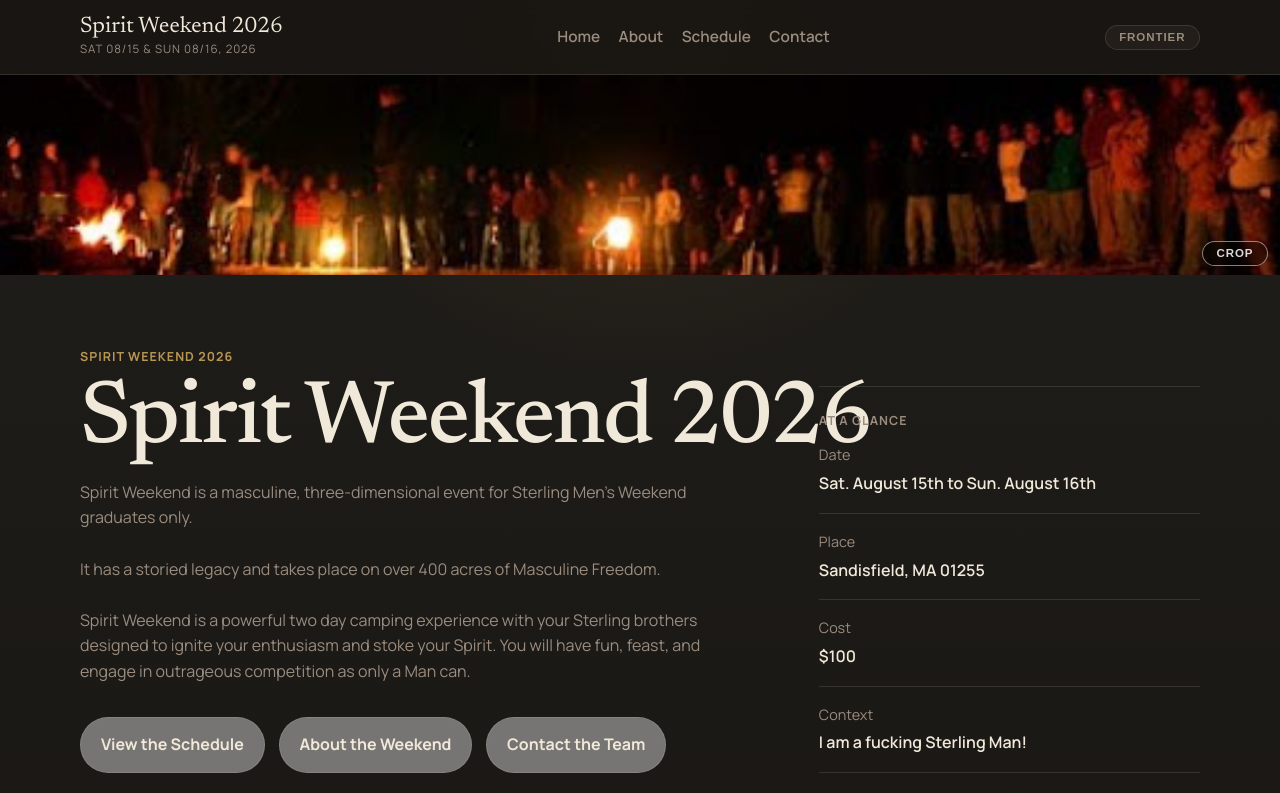
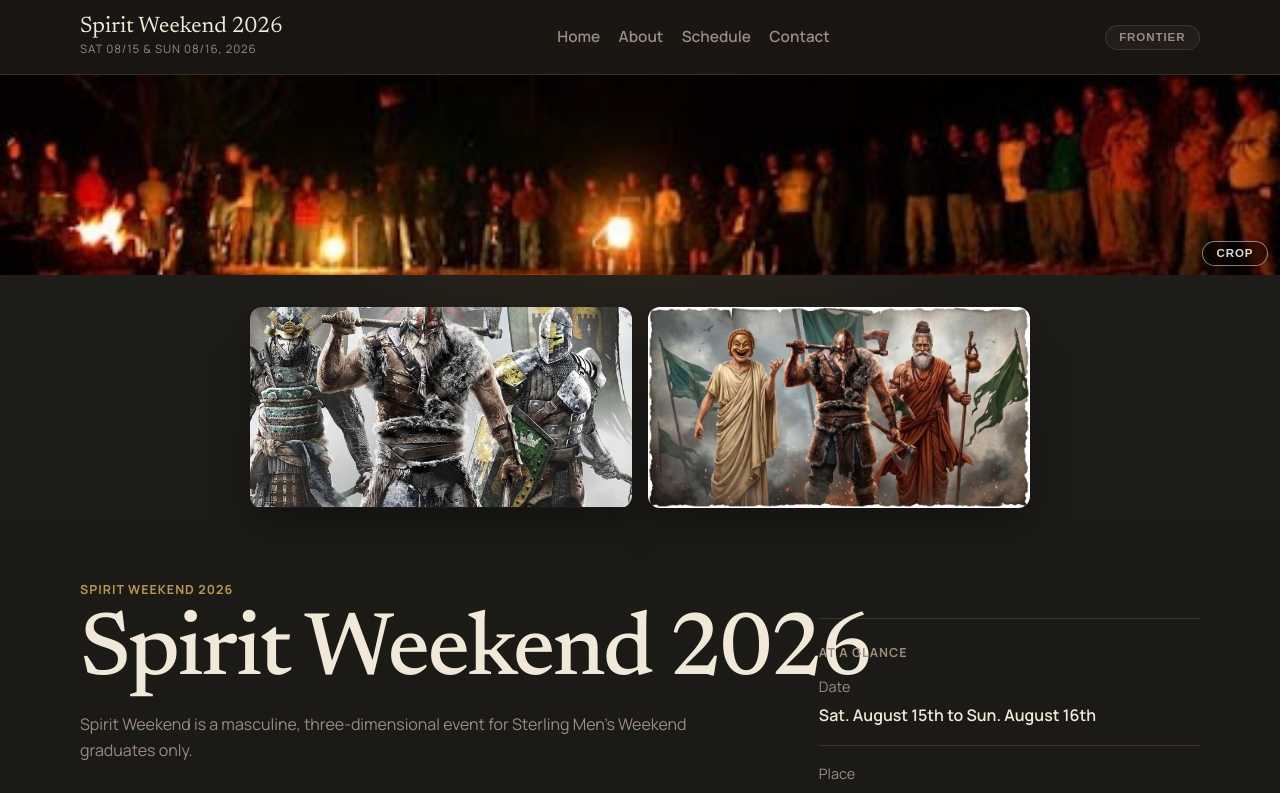
Before and after one commit to noblesherman/SpiritWeekend, a Next.js app: page / in a window 1280 px wide. Shown: the top 793 px of the page. Built offline with nearby package versions, Linux system fonts and the light colour scheme.

Commit message:
Add two images on home page.

```diff
--- a/src/app/globals.css
+++ b/src/app/globals.css
@@ -681,6 +681,37 @@ h3 {
   }
 }
 
+/* ── Home image pair ── */
+.home-image-pair {
+  padding: 2rem 0 0;
+}
+
+.home-image-pair-inner {
+  width: min(100% - 2rem, 780px);
+  margin: 0 auto;
+  display: grid;
+  grid-template-columns: 1fr 1fr;
+  gap: 1rem;
+}
+
+.home-image-pair-item {
+  border-radius: 12px;
+  overflow: hidden;
+  box-shadow: var(--shadow);
+}
+
+.home-image-pair-img {
+  width: 100%;
+  height: auto;
+  display: block;
+}
+
+@media (max-width: 600px) {
+  .home-image-pair-inner {
+    grid-template-columns: 1fr;
+  }
+}
+
 /* ── Thank-you page ── */
 .thank-you-page {
   min-height: 70vh;
--- a/src/app/page.tsx
+++ b/src/app/page.tsx
@@ -1,4 +1,5 @@
 import { Metadata } from "next";
+import Image from "next/image";
 import { BannerSection } from "@/components/BannerSection";
 import { Button } from "@/components/Button";
 import { Container } from "@/components/Container";
@@ -12,6 +13,30 @@ export default function HomePage() {
   return (
     <>
       <BannerSection />
+
+      <div className="home-image-pair">
+        <div className="home-image-pair-inner">
+          <div className="home-image-pair-item">
+            <Image
+              src="/Three_Vikings.JPG"
+              alt="Three douche bags - Kellerman's ides"
+              width={641}
+              height={335}
+              className="home-image-pair-img"
+            />
+          </div>
+          <div className="home-image-pair-item">
+            <Image
+              src="/Three_Douche_Bags.JPG"
+              alt="Three vikings"
+              width={945}
+              height={495}
+              className="home-image-pair-img"
+            />
+          </div>
+        </div>
+      </div>
+
       <section className="hero">
         <Container className="hero-inner">
           <div className="hero-copy">
```
Also changed, not shown: public/Three_Douche_Bags.JPG (added), public/Three_Vikings.JPG (added).
